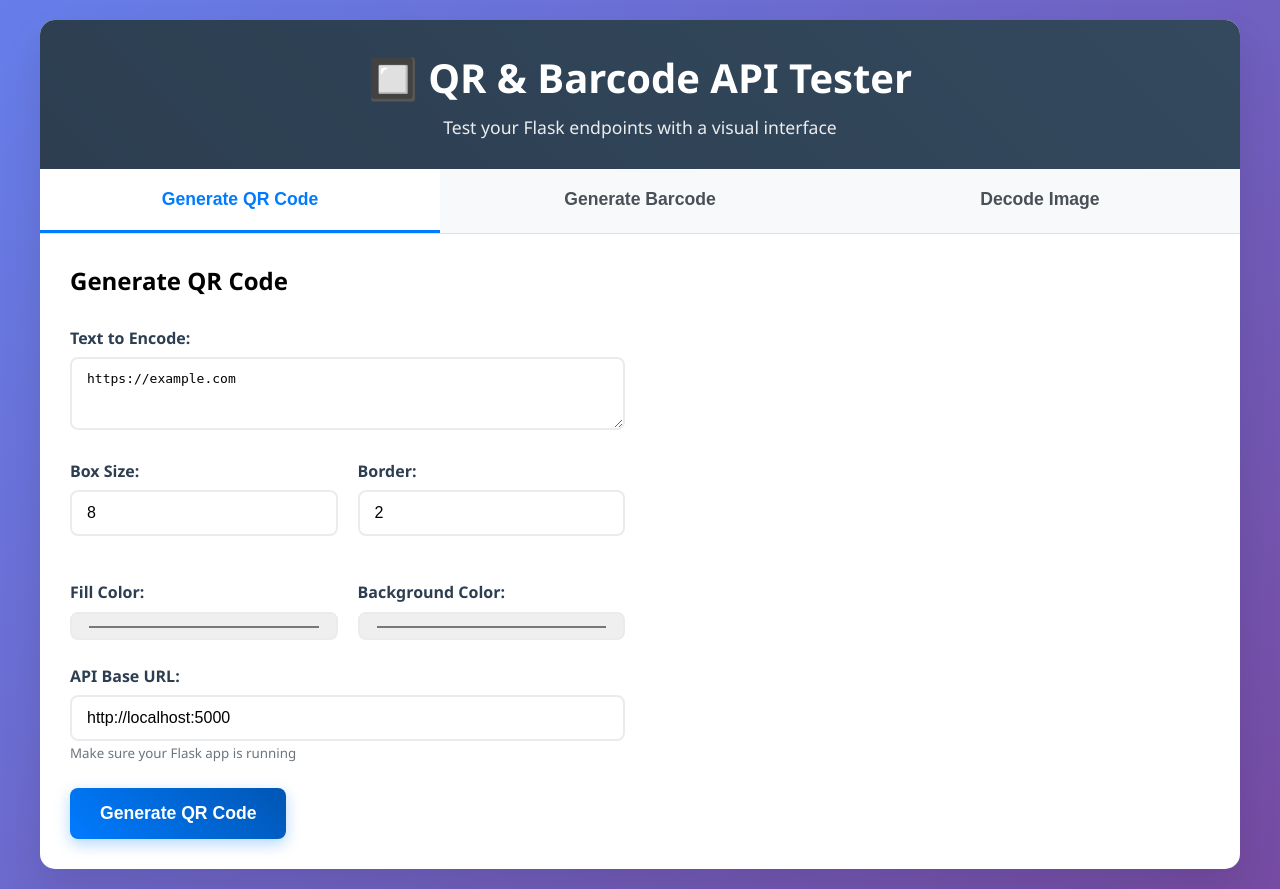
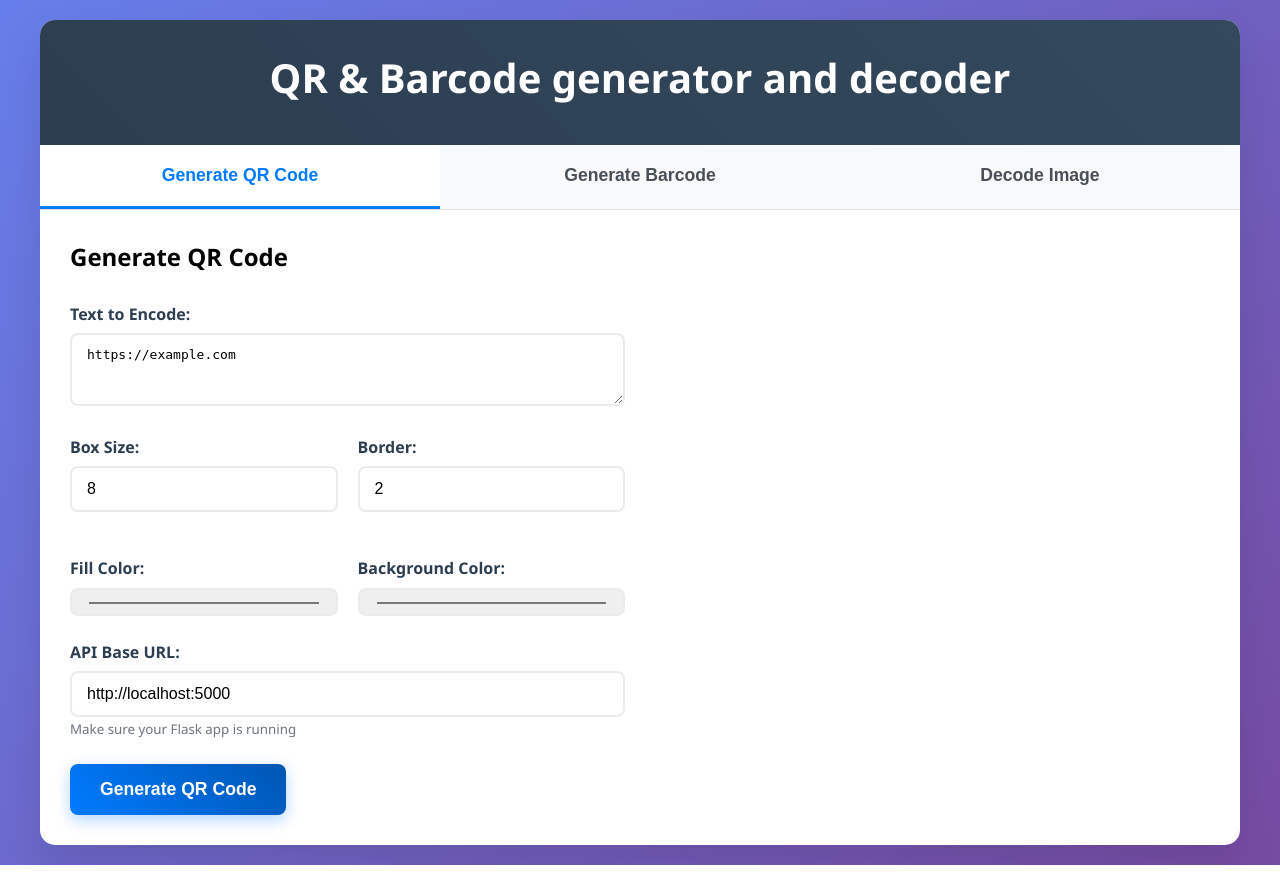
Before and after one commit to yowitsdwin/flask-qr-api, a Flask app: template templates/index.html in a window 1280 px wide. After the commit the page ends 865 px from the top, so only its background shows below. Run offline with Flask 3, Linux system fonts and the light colour scheme; the template is opened without the code that fills it, so the values that code supplies are empty.

Commit message:
final touch of 2025

```diff
--- a/templates/index.html
+++ b/templates/index.html
@@ -230,8 +230,7 @@
 <body>
     <div class="container">
         <div class="header">
-            <h1>🔲 QR & Barcode API Tester</h1>
-            <p>Test your Flask endpoints with a visual interface</p>
+            <h1>QR & Barcode generator and decoder</h1>
         </div>
 
         <div class="tabs">
@@ -240,7 +239,6 @@
             <button class="tab" onclick="switchTab('decode-upload', event)">Decode Image</button>
         </div>
 
-        <!-- GENERATE QR -->
         <div id="generate-qr" class="tab-content active">
             <h2>Generate QR Code</h2>
             <div class="grid">
@@ -278,7 +276,6 @@
             </div>
         </div>
 
-        <!-- GENERATE BARCODE -->
         <div id="generate-barcode" class="tab-content">
             <h2>Generate Barcode</h2>
             <div class="grid">
@@ -307,7 +304,6 @@
             </div>
         </div>
 
-        <!-- DECODE UPLOAD -->
         <div id="decode-upload" class="tab-content">
             <h2>Decode QR Code from Image</h2>
             <div class="grid">
@@ -316,7 +312,6 @@
                         <label>Upload Image File:</label>
                         <div class="file-upload" id="drop-area" onclick="document.getElementById('file-input').click()"
                              ondragover="handleDragOver(event)" ondrop="handleDrop(event)">
-                            <div class="upload-icon">📷</div>
                             <p><strong>Click to upload</strong> or drag & drop</p>
                             <p>PNG, JPG, or any image with QR code</p>
                             <input type="file" id="file-input" accept="image/*" style="display:none;" onchange="handleFileSelect(event)">
```
Also changed, not shown: README.md, qr-api/app.py (line endings or trailing spaces), qr-api/requirements.txt (line endings or trailing spaces), qrcode.png (deleted), 2 other files.
